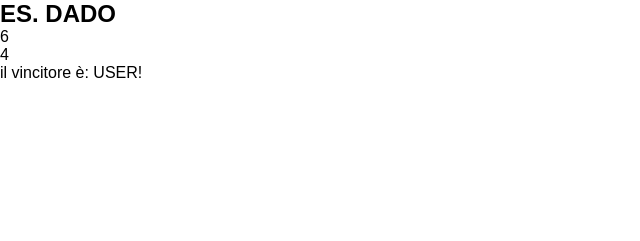
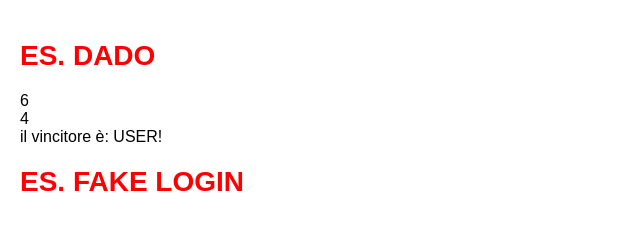
Before and after one commit to Beniamino-Soccio/js-mail-dadi, a plain HTML site: page index.html in a window 1280 px wide. Shown: the whole page, without its empty margins (0-640 px from the left). Drawn offline with Linux system fonts and the light colour scheme.

Commit message:
added space and color

```diff
--- a/css/style.css
+++ b/css/style.css
@@ -11,9 +11,14 @@
 body{
     font-family: sans-serif;
 }
-
+h2{
+    font-size: 28px;
+    color: red;
+    margin: 20px 0;
+}
 /* Utils */
 
 .container{
     margin: 0 auto;
+    padding: 20px;
 }
--- a/index.html
+++ b/index.html
@@ -7,11 +7,15 @@
     <link rel="stylesheet" href="css/style.css">
 </head>
 <body>
-    <h2>ES. DADO</h2>
-    <div>
-        <p id="user-num"></p>
-        <p id="cpu-num"></p>
-        <p id="result"></p>
+    <div class="container">
+        <h2>ES. DADO</h2>
+        <div>
+            <p id="user-num"></p>
+            <p id="cpu-num"></p>
+            <p id="result"></p>
+        </div>
+        <h2>ES. FAKE LOGIN</h2>
+
     </div>
 
     <script src="js/script.js"></script>
--- a/js/script.js
+++ b/js/script.js
@@ -29,3 +29,5 @@ console.log(message);
 userNumElement.innerHTML = numberUser;
 cpuNumElement.innerHTML = numberCpu;
 resultElement.innerHTML = message;
+
+// ES.2
```
